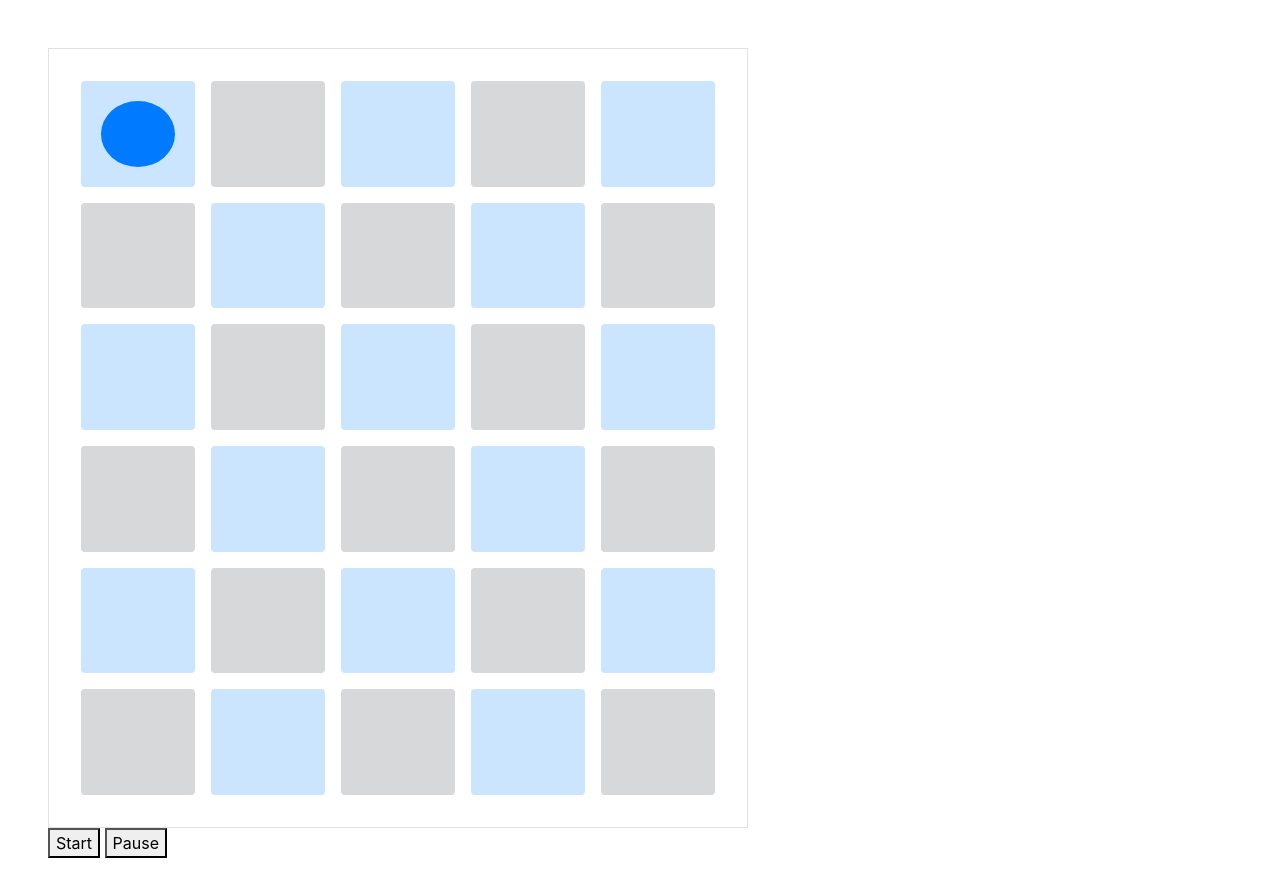
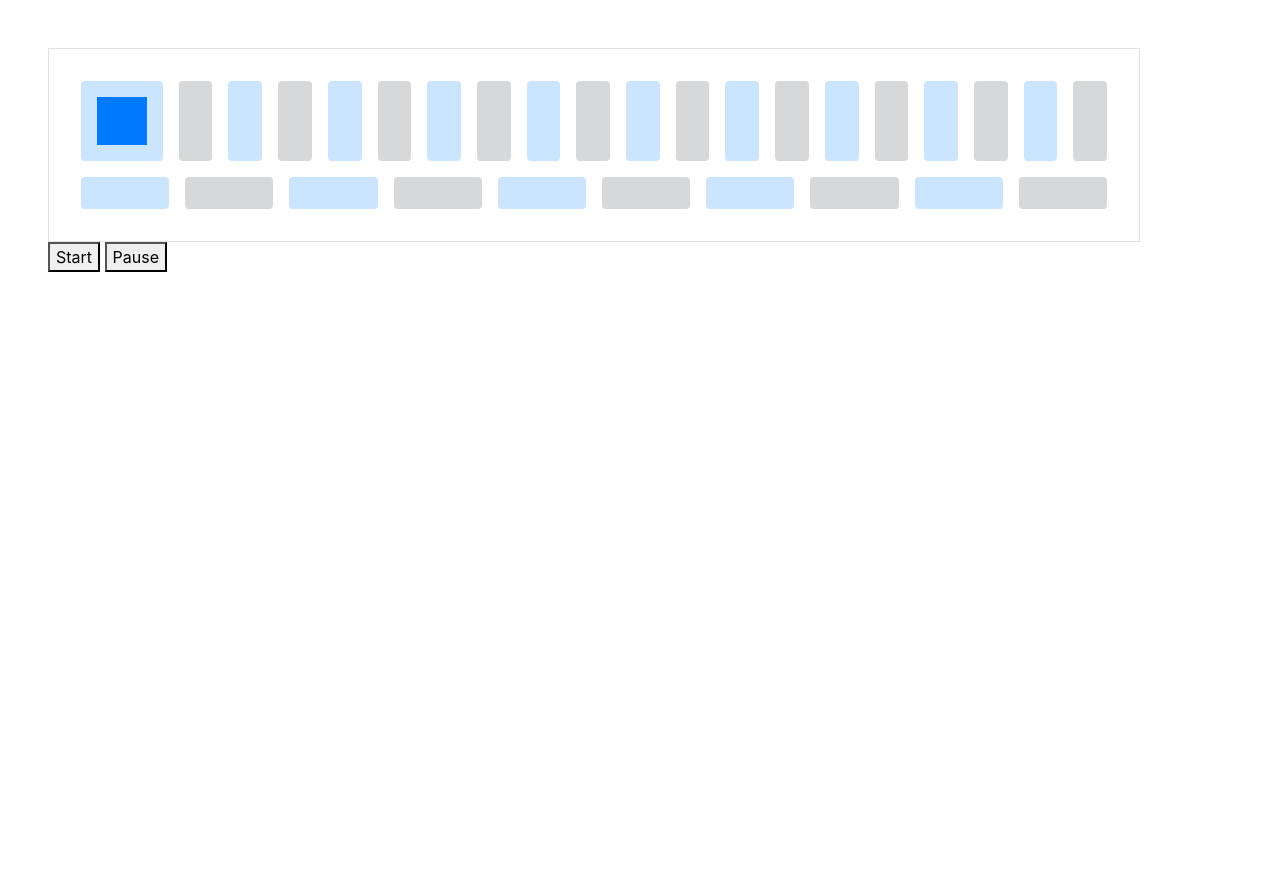
Before and after one commit to Merkov77/scripts-js-nodejs, a plain HTML site: page cube-non-objetive/index.html in a window 1280 px wide. After the commit the page ends 800 px from the top, so only its background shows below. Drawn offline with nearby package versions, Linux system fonts and the light colour scheme; files that its build step writes are made by us from their sources; files whose address does not match are found by name.

Commit message:
Update index.html

```diff
--- a/cube-non-objetive/index.html
+++ b/cube-non-objetive/index.html
@@ -6,25 +6,7 @@
 	<script type="text/javascript" src="brain-browser.min.js"></script>
 	<link rel="stylesheet" href="https://stackpath.bootstrapcdn.com/bootstrap/4.5.0/css/bootstrap.min.css" integrity="sha384-9aIt2nRpC12Uk9gS9baDl411NQApFmC26EwAOH8WgZl5MYYxFfc+NcPb1dKGj7Sk" crossorigin="anonymous">
 
-	<style type="text/css">
-		.sizepa{
-			width: 700px;
-			height: 780px;
-		}
-		.minsize{
-			width: 100px;
-		}
-		.player{
-			border-radius: 100%;
-			position: absolute;
-			margin: 20px;
-			padding: 20px;
-			left:0;
-			right:0;
-			bottom:0;
-			top:0;
-		}
-	</style>
+	<link rel="stylesheet" type="text/css" href="./css.css">
 </head>
 <body>
 	<div class="container p-4 m-4">
```
